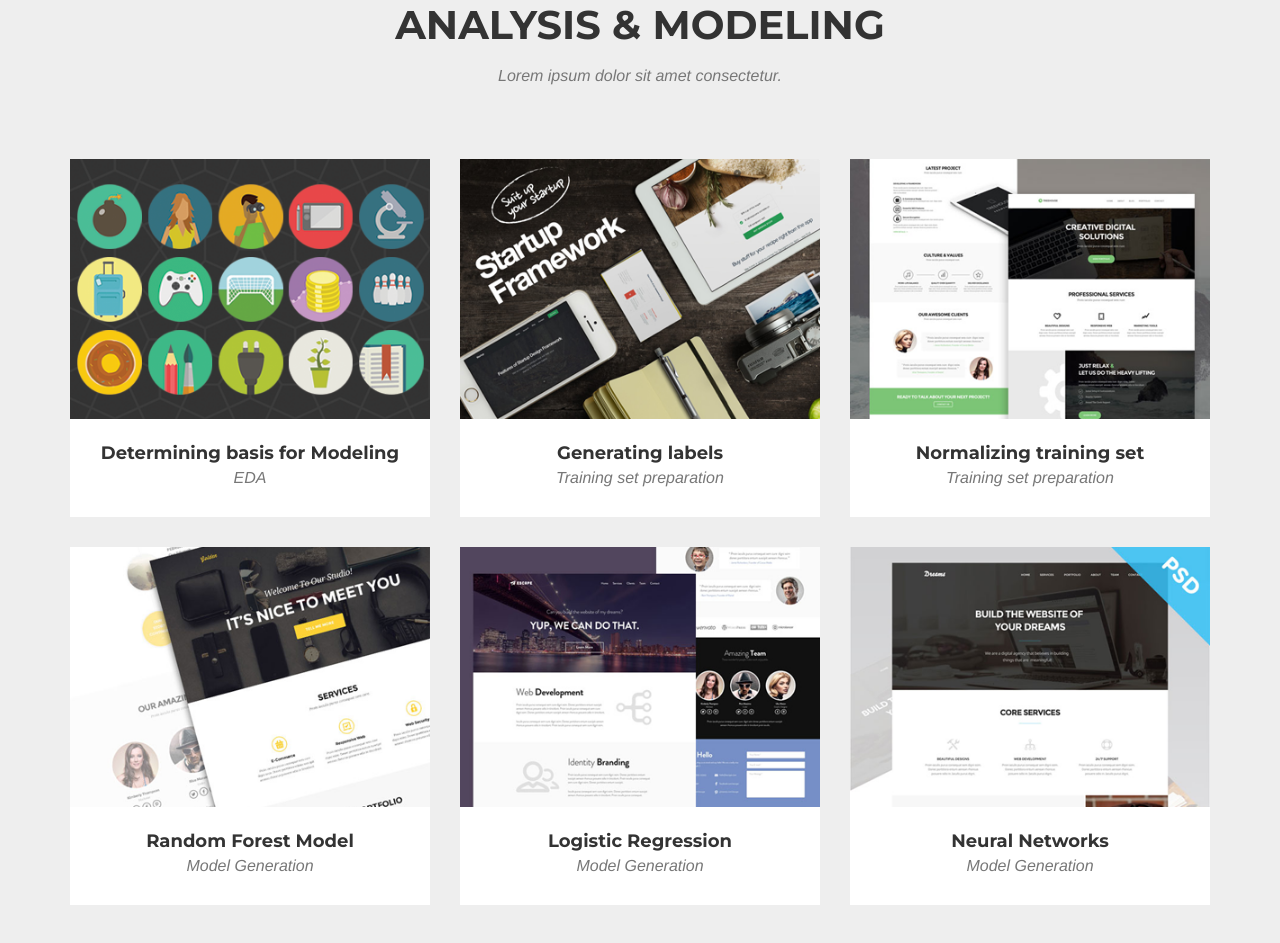
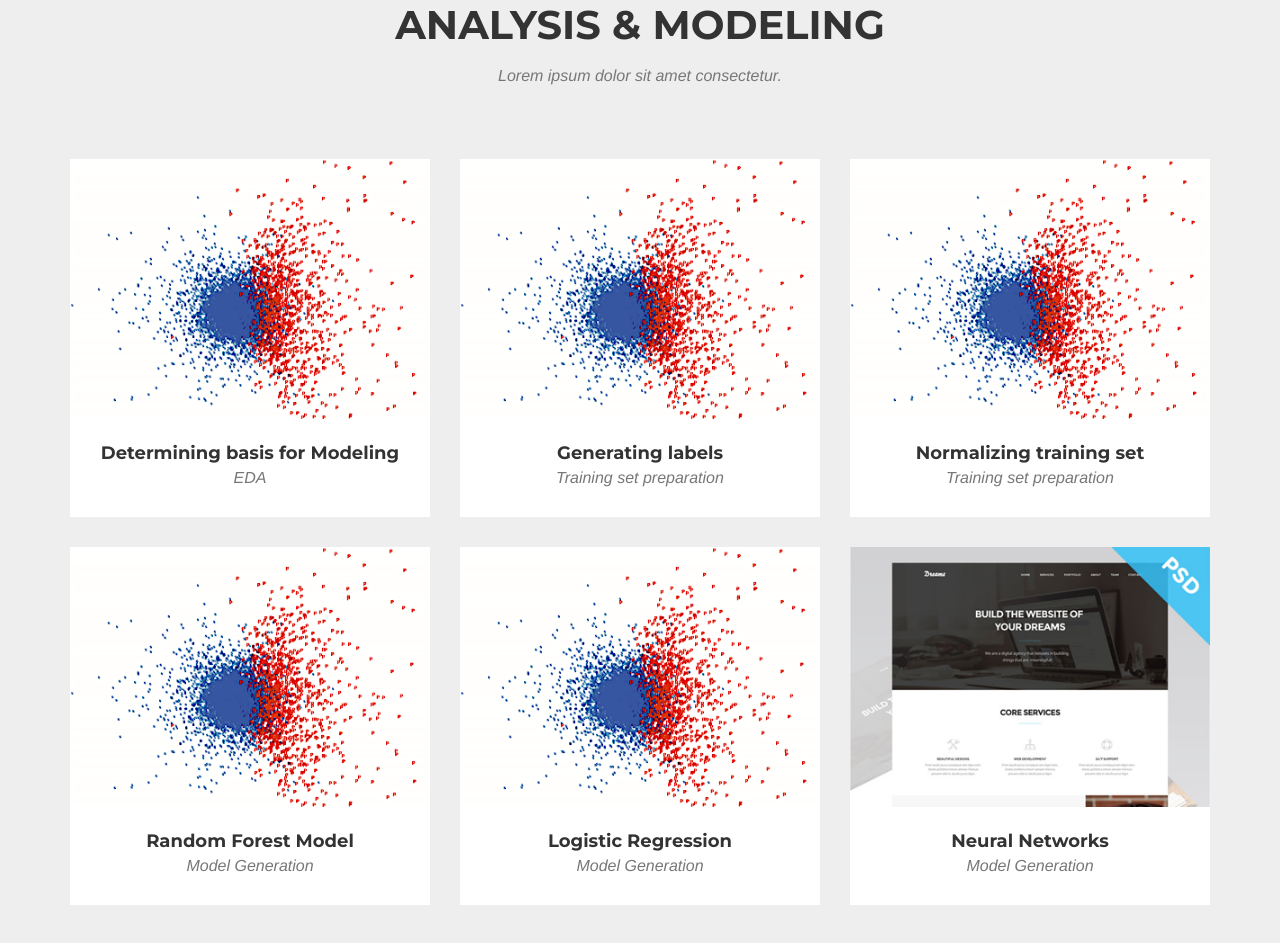
Before and after one commit to glaucoma-detection/foresight, a website: page index.html in a window 1280 px wide. Shown: the part 3496-4439 px from the top of the page. Drawn offline with nearby package versions, Linux system fonts and the light colour scheme; a web font is replaced by a local one.

Commit message:
Update Analysis images

```diff
--- a/index.html
+++ b/index.html
@@ -227,7 +227,7 @@
                                 <i class="fa fa-plus fa-3x"></i>
                             </div>
                         </div>
-                        <img src="img/portfolio/roundicons.png" class="img-responsive" alt="">
+                        <img src="img/portfolio/manifold.png" class="img-responsive" alt="">
                     </a>
                     <div class="portfolio-caption">
                         <h4>Determining basis for Modeling</h4>
@@ -241,7 +241,7 @@
                                 <i class="fa fa-plus fa-3x"></i>
                             </div>
                         </div>
-                        <img src="img/portfolio/startup-framework.png" class="img-responsive" alt="">
+                        <img src="img/portfolio/manifold.png" class="img-responsive" alt="">
                     </a>
                     <div class="portfolio-caption">
                         <h4>Generating labels</h4>
@@ -255,7 +255,7 @@
                                 <i class="fa fa-plus fa-3x"></i>
                             </div>
                         </div>
-                        <img src="img/portfolio/treehouse.png" class="img-responsive" alt="">
+                        <img src="img/portfolio/manifold.png" class="img-responsive" alt="">
                     </a>
                     <div class="portfolio-caption">
                         <h4>Normalizing training set</h4>
@@ -269,7 +269,7 @@
                                 <i class="fa fa-plus fa-3x"></i>
                             </div>
                         </div>
-                        <img src="img/portfolio/golden.png" class="img-responsive" alt="">
+                        <img src="img/portfolio/manifold.png" class="img-responsive" alt="">
                     </a>
                     <div class="portfolio-caption">
                         <h4>Random Forest Model</h4>
@@ -283,7 +283,7 @@
                                 <i class="fa fa-plus fa-3x"></i>
                             </div>
                         </div>
-                        <img src="img/portfolio/escape.png" class="img-responsive" alt="">
+                        <img src="img/portfolio/manifold.png" class="img-responsive" alt="">
                     </a>
                     <div class="portfolio-caption">
                         <h4>Logistic Regression</h4>
@@ -546,9 +546,9 @@
                         <div class="col-lg-8 col-lg-offset-2">
                             <div class="modal-body">
                                 <!-- Project Details Go Here -->
-                                <h2>Project Name</h2>
+                                <h2>Analysis Name</h2>
                                 <p class="item-intro text-muted">Lorem ipsum dolor sit amet consectetur.</p>
-                                <img class="img-responsive img-centered" src="img/portfolio/roundicons-free.png" alt="">
+                                <img class="img-responsive img-centered" src="img/portfolio/manifold.png" alt="">
                                 <p>Use this area to describe your project. Lorem ipsum dolor sit amet, consectetur adipisicing elit. Est blanditiis dolorem culpa incidunt minus dignissimos deserunt repellat aperiam quasi sunt officia expedita beatae cupiditate, maiores repudiandae, nostrum, reiciendis facere nemo!</p>
                                 <p>
                                     <strong>Want these icons in this portfolio item sample?</strong>You can download 60 of them for free, courtesy of <a href="https://getdpd.com/cart/hoplink/18076?referrer=bvbo4kax5k8ogc">RoundIcons.com</a>, or you can purchase the 1500 icon set <a href="https://getdpd.com/cart/hoplink/18076?referrer=bvbo4kax5k8ogc">here</a>.</p>
```
Also changed, not shown: img/portfolio/manifold.png (added), 2 other files.
